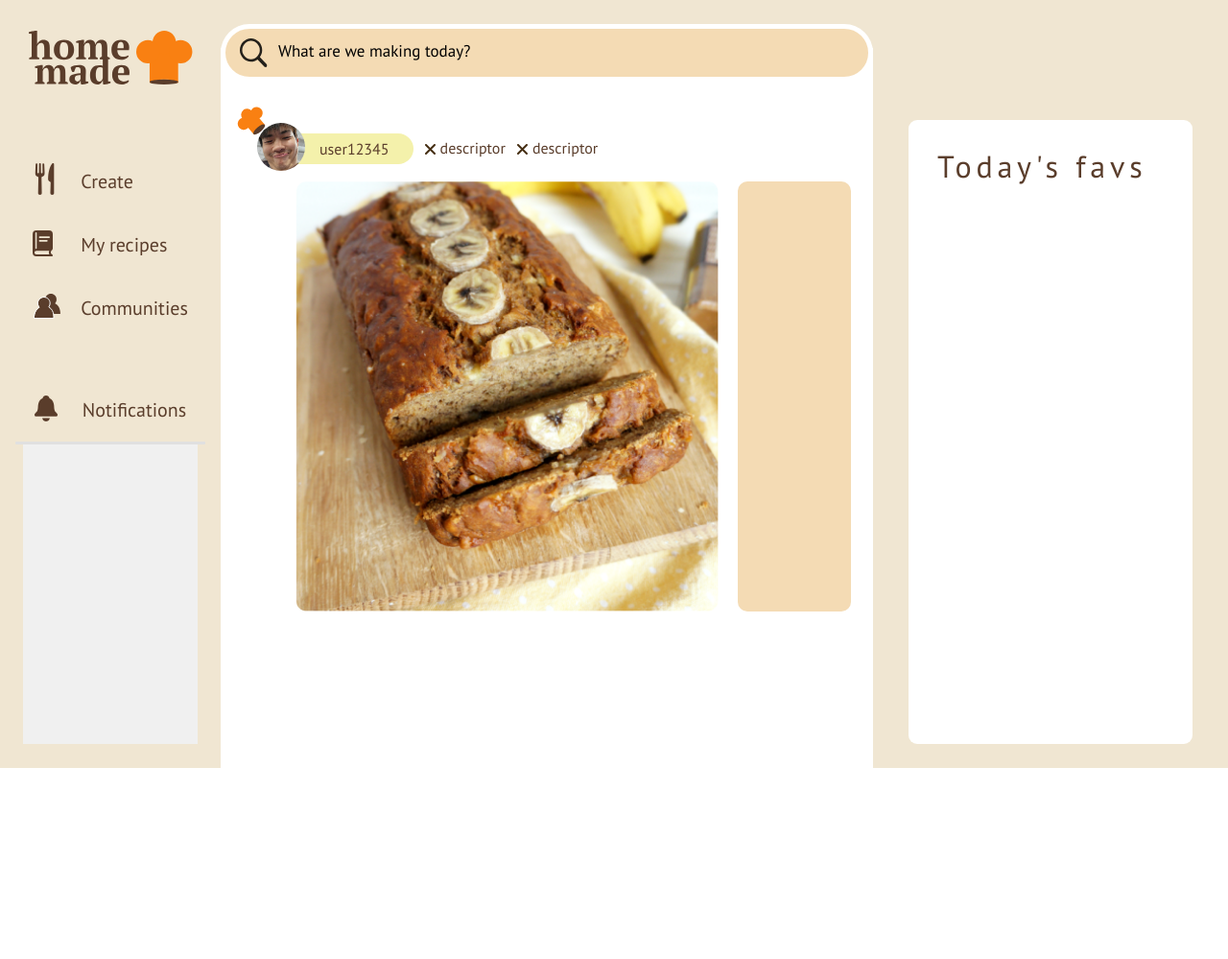
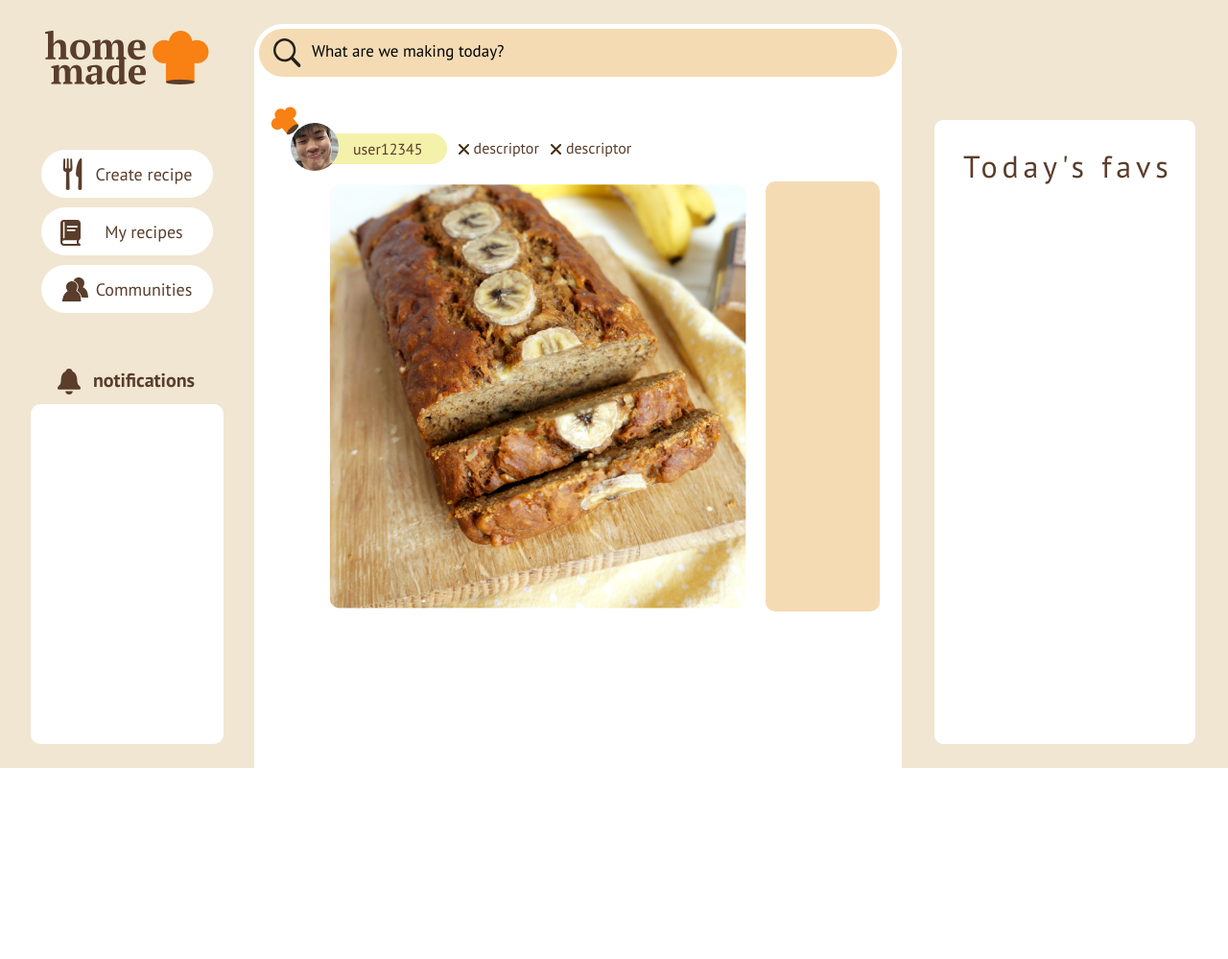
Before and after one commit to AZ0228/homemade, a Flask app: template app/templates/liveTemplates/index.html in a window 1280 px wide. Shown: the top 999 px of the page at 96% size. Run offline with Flask 3, Linux system fonts and the light colour scheme; the template is opened without the code that fills it, so the values that code supplies are empty.

Commit message:
changed styling

```diff
--- a/app/templates/liveTemplates/index.html
+++ b/app/templates/liveTemplates/index.html
@@ -15,7 +15,7 @@
         <nav>
             <a href="#"><div class ="navElements" id="create">
                 <div id="navIcon"><img src="images/create.svg"></div>
-                <p>Create</p>
+                <p>Create recipe</p>
             </div></a>
             <a href="#"><div class ="navElements"  id="myrecipes">
                 <div id="navIcon"><img src="images/myrecipes.svg"></div>
@@ -27,11 +27,10 @@
             </div></a>
         </nav>
         <div id="notifications">
-            <a href="#"><div class ="navElements" id="create">
+            <a href="#"><div class ="navElements" id="notification">
                 <div id="navIcon"><img src="images/bell.svg"></div>
-                <p>Notifications</p>
+                <p>notifications</p>
             </div></a>
-            <div id="line"></div>
             <section></section>
         </div>
     </section>
--- a/app/templates/liveTemplates/recipe.css
+++ b/app/templates/liveTemplates/recipe.css
@@ -34,7 +34,7 @@ td{
 
 .content img{
     /* width: 100%; */
-    height: 100%;
+    max-height:100%;
 }
 
 .description{
--- a/app/templates/liveTemplates/styles.css
+++ b/app/templates/liveTemplates/styles.css
@@ -1,4 +1,5 @@
 @import url('https://fonts.googleapis.com/css2?family=PT+Sans:ital,wght@0,400;0,700;1,400;1,700&display=swap');
+@import url('https://fonts.googleapis.com/css2?family=PT+Serif:ital,wght@0,400;0,700;1,400;1,700&display=swap');
 
 :root{
     --bg: #F0E6D2;
@@ -8,8 +9,8 @@
     --accent1: #F4DBB4;
     --accent2: #F98012;
 
-    --left: 230px;
-    --right: 370px;
+    --left: 265px;
+    --right: 340px;
 }
 
 body{
@@ -138,15 +139,35 @@ a{
     display: flex;
     justify-content: flex-start;
     align-items: center;
+    border-radius: 41px;
+}
+
+.navElements:not(#notification){
+    background-color: var(--feed);
+    padding: 0px 15px;
+    margin-bottom: 10px;
+    height: 50px;
 }
 
 .navElements p{
+    font-size: 18px;
+    margin: 7px;
+    flex-grow: 1;
+    text-align: center;
+    font-weight: 500;
+    font-family: 'PT Sans',sans serif;
+}
+
+#notifications p{
+    font-weight:600;
     font-size:20px;
 }
 
 #navIcon{
     width:30px;
-    margin-right:20px;
+    /* margin-right: 10px; */
+    transform: translateY(3px);
+    margin-left: 5px;
 }
 
 #notifications{
@@ -155,17 +176,20 @@ a{
     flex-direction: column;
     flex-grow: 1;
     align-items: center;
+    /* font-weight: 600; */
 }
 
 #notifications section{
-    background-color:#F0F0F0;
+    background-color: var(--feed);
     /* bottom:50px; */
-    width: 115%;
+    width: 130%;
     /* top: 400px; */
     position:relative;
     flex-grow: 1;
     height: 100px;
     margin-bottom: 25px;
+    margin-top: 5px;
+    border-radius: 10px;
 }
 
 #notifications #line{
```
